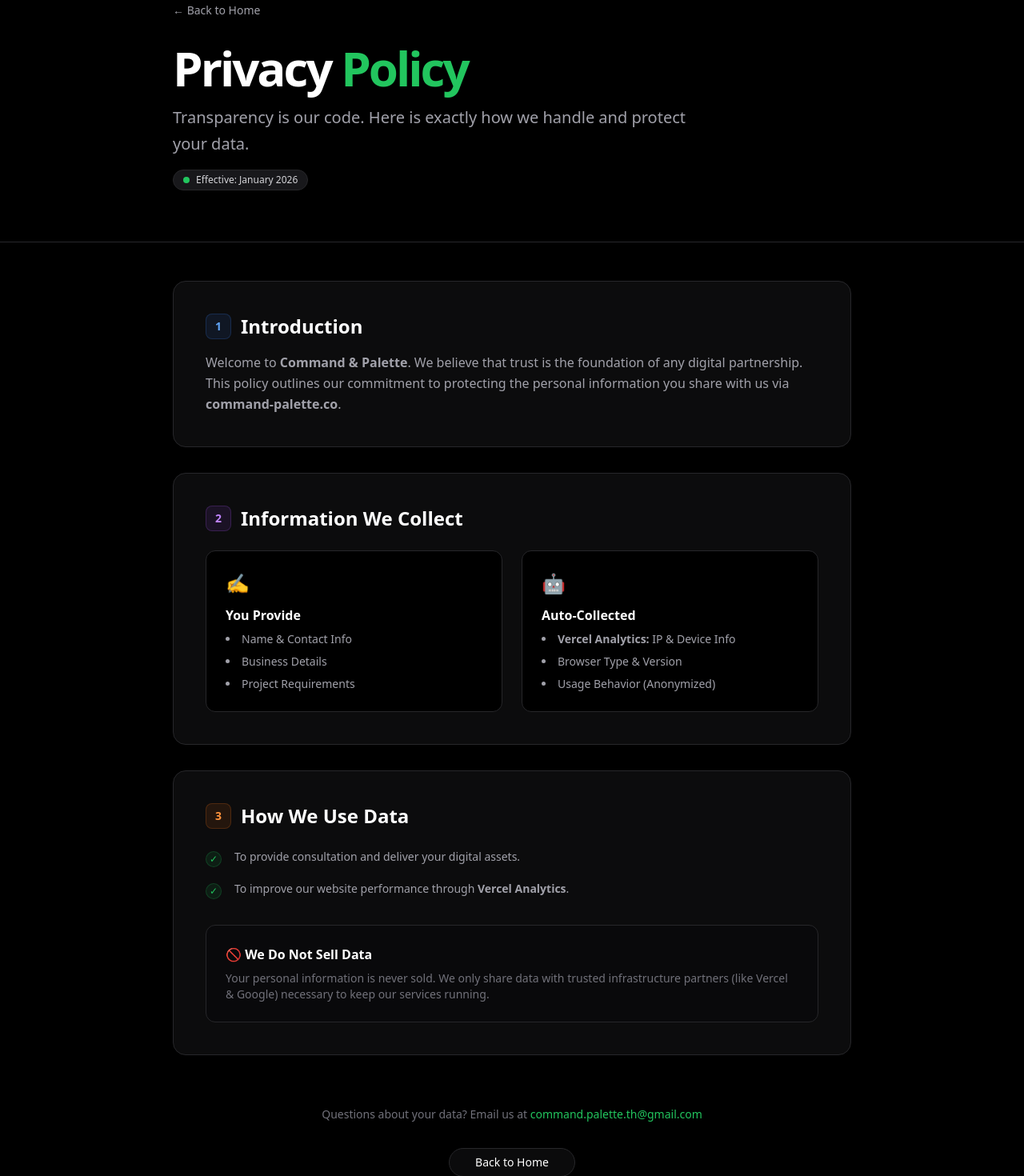
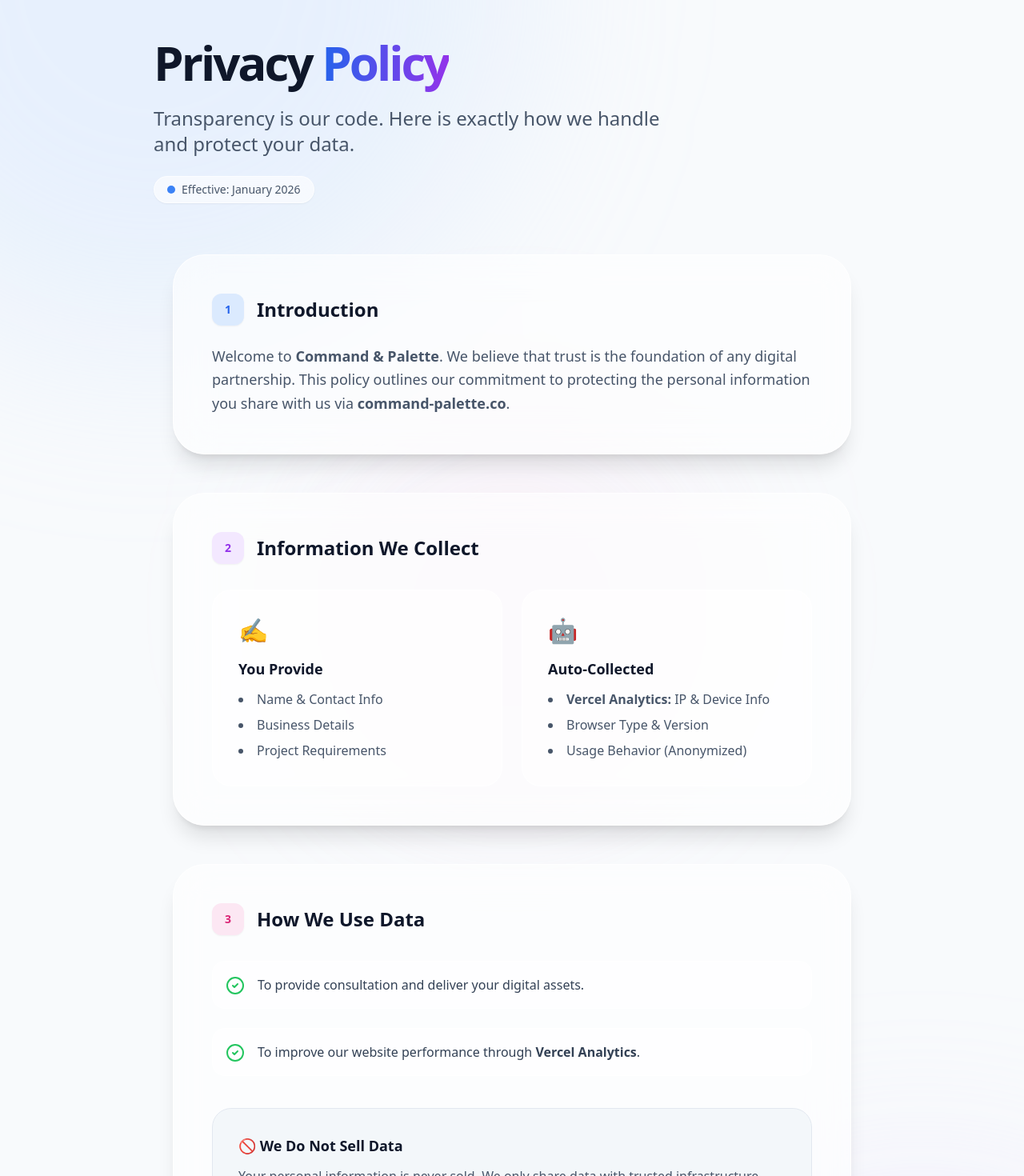
Before and after one commit to commandpaletteth/command-palette-web, a Next.js app: page /privacy in a window 1280 px wide. Shown: the part 80-1550 px from the top of the page at 80% size. Built offline with nearby package versions, Linux system fonts and the light colour scheme.

Commit message:
Update Privacy page: Liquid Glass design

```diff
--- a/app/privacy/page.tsx
+++ b/app/privacy/page.tsx
@@ -1,6 +1,7 @@
 import type { Metadata } from "next";
 import Link from "next/link";
 import { Button } from "@/components/ui/button";
+import { ArrowLeft, Shield, FileText, Share2, CheckCircle2, AlertTriangle } from "lucide-react";
 
 export const metadata: Metadata = {
   title: "Privacy Policy | Command & Palette",
@@ -9,69 +10,84 @@
 
 export default function PrivacyPage() {
   return (
-    <div className="min-h-screen bg-black font-sans text-white">
+    <div className="min-h-screen bg-slate-50 font-sans text-slate-900 selection:bg-purple-100/50 overflow-hidden relative flex flex-col">
 
-      {/* 1. Hero Header */}
-      <div className="border-b border-zinc-800 pt-20 pb-16 bg-black">
-        <div className="container mx-auto px-6 max-w-4xl">
-          <Link href="/" className="inline-flex items-center text-sm text-zinc-400 hover:text-white mb-8 transition-colors">
-              ← Back to Home
-          </Link>
-          <div className="space-y-4">
-            <h1 className="text-4xl md:text-6xl font-bold tracking-tighter text-white">
-              Privacy <span className="text-green-500">Policy</span>
+      {/* === 1. Ambient Background (พื้นหลังกระจก Fluid) === */}
+      <div className="absolute inset-0 z-0 pointer-events-none overflow-hidden">
+        <div className="absolute top-[-20%] left-[-20%] w-[70vw] h-[70vw] rounded-full bg-blue-200/30 blur-[120px] animate-pulse-slow mix-blend-multiply" />
+        <div className="absolute bottom-[-20%] right-[-20%] w-[60vw] h-[60vw] rounded-full bg-purple-200/30 blur-[120px] animate-pulse-slow delay-700 mix-blend-multiply" />
+        <div className="absolute top-[30%] left-[30%] w-[40vw] h-[40vw] rounded-full bg-pink-200/20 blur-[100px] animate-pulse-slow delay-1000 mix-blend-multiply" />
+      </div>
+
+      {/* Navbar Back Button */}
+      <div className="fixed top-6 left-6 z-50">
+        <Link href="/">
+            <Button variant="ghost" className="bg-white/40 backdrop-blur-md hover:bg-white/60 rounded-full gap-2 text-slate-700 border border-white/50 shadow-sm">
+                <ArrowLeft className="w-4 h-4" /> Back to Home
+            </Button>
+        </Link>
+      </div>
+
+      {/* === 2. Hero Header === */}
+      <section className="relative z-10 pt-32 pb-16 px-6 text-center md:text-left">
+        <div className="container mx-auto max-w-4xl">
+          <div className="space-y-6">
+            <h1 className="text-4xl md:text-6xl font-bold tracking-tighter text-slate-900 leading-tight">
+              Privacy <span className="text-transparent bg-clip-text bg-gradient-to-r from-blue-600 to-purple-600">Policy</span>
             </h1>
-            <p className="text-xl text-zinc-400 max-w-2xl leading-relaxed">
+            <p className="text-xl md:text-2xl text-slate-600 max-w-2xl leading-relaxed">
               Transparency is our code. Here is exactly how we handle and protect your data.
             </p>
-            <div className="inline-flex items-center gap-2 px-3 py-1 rounded-full bg-zinc-900 text-xs font-medium text-zinc-300 border border-zinc-800 mt-4">
-              <span className="relative flex h-2 w-2">
-                <span className="animate-ping absolute inline-flex h-full w-full rounded-full bg-green-400 opacity-75"></span>
-                <span className="relative inline-flex rounded-full h-2 w-2 bg-green-500"></span>
+
+            {/* Effective Date Badge */}
+            <div className="inline-flex items-center gap-2 px-4 py-1.5 rounded-full bg-white/60 backdrop-blur-md border border-white/60 text-sm font-medium text-slate-600 shadow-sm mt-4">
+              <span className="relative flex h-2.5 w-2.5">
+                <span className="animate-ping absolute inline-flex h-full w-full rounded-full bg-blue-400 opacity-75"></span>
+                <span className="relative inline-flex rounded-full h-2.5 w-2.5 bg-blue-500"></span>
               </span>
               Effective: January 2026
             </div>
           </div>
         </div>
-      </div>
+      </section>
 
-      {/* 2. Content Section */}
-      <div className="container mx-auto px-6 py-12 max-w-4xl">
-        <div className="space-y-8">
+      {/* === 3. Content Section (Glass Cards) === */}
+      <div className="relative z-10 container mx-auto px-6 pb-24 max-w-4xl">
+        <div className="space-y-12">
 
           {/* Section 1: Introduction */}
-          <div className="bg-zinc-900/50 border border-zinc-800 rounded-2xl p-8 md:p-10">
-            <h2 className="text-2xl font-bold mb-4 flex items-center gap-3 text-white">
-              <span className="flex items-center justify-center w-8 h-8 rounded-lg bg-blue-500/10 text-blue-400 text-sm border border-blue-500/20">1</span>
+          <div className="bg-white/60 backdrop-blur-xl border border-white/80 rounded-[2.5rem] p-8 md:p-12 shadow-xl">
+            <h2 className="text-2xl font-bold mb-6 flex items-center gap-4 text-slate-900">
+              <span className="flex items-center justify-center w-10 h-10 rounded-xl bg-blue-100 text-blue-600 text-sm font-bold shadow-sm">1</span>
               Introduction
             </h2>
-            <p className="text-zinc-400 leading-relaxed">
+            <p className="text-slate-600 leading-relaxed text-lg">
               Welcome to <strong>Command & Palette</strong>. We believe that trust is the foundation of any digital partnership. This policy outlines our commitment to protecting the personal information you share with us via <strong>command-palette.co</strong>.
             </p>
           </div>
 
           {/* Section 2: Data Collection */}
-          <div className="bg-zinc-900/50 border border-zinc-800 rounded-2xl p-8 md:p-10">
-            <h2 className="text-2xl font-bold mb-6 flex items-center gap-3 text-white">
-              <span className="flex items-center justify-center w-8 h-8 rounded-lg bg-purple-500/10 text-purple-400 text-sm border border-purple-500/20">2</span>
+          <div className="bg-white/60 backdrop-blur-xl border border-white/80 rounded-[2.5rem] p-8 md:p-12 shadow-xl">
+            <h2 className="text-2xl font-bold mb-8 flex items-center gap-4 text-slate-900">
+              <span className="flex items-center justify-center w-10 h-10 rounded-xl bg-purple-100 text-purple-600 text-sm font-bold shadow-sm">2</span>
               Information We Collect
             </h2>
             <div className="grid md:grid-cols-2 gap-6">
               {/* Box 1 */}
-              <div className="p-6 rounded-xl bg-black border border-zinc-800">
-                <div className="text-2xl mb-3">✍️</div>
-                <h3 className="font-semibold text-white mb-2">You Provide</h3>
-                <ul className="text-sm text-zinc-400 space-y-2 list-disc list-inside">
+              <div className="p-8 rounded-3xl bg-white/50 border border-white/60 hover:bg-white/70 transition-colors">
+                <div className="text-3xl mb-4">✍️</div>
+                <h3 className="font-bold text-slate-900 mb-3 text-lg">You Provide</h3>
+                <ul className="text-slate-600 space-y-2 list-disc list-inside">
                   <li>Name & Contact Info</li>
                   <li>Business Details</li>
                   <li>Project Requirements</li>
                 </ul>
               </div>
               {/* Box 2 */}
-              <div className="p-6 rounded-xl bg-black border border-zinc-800">
-                <div className="text-2xl mb-3">🤖</div>
-                <h3 className="font-semibold text-white mb-2">Auto-Collected</h3>
-                <ul className="text-sm text-zinc-400 space-y-2 list-disc list-inside">
+              <div className="p-8 rounded-3xl bg-white/50 border border-white/60 hover:bg-white/70 transition-colors">
+                <div className="text-3xl mb-4">🤖</div>
+                <h3 className="font-bold text-slate-900 mb-3 text-lg">Auto-Collected</h3>
+                <ul className="text-slate-600 space-y-2 list-disc list-inside">
                   <li><strong>Vercel Analytics:</strong> IP & Device Info</li>
                   <li>Browser Type & Version</li>
                   <li>Usage Behavior (Anonymized)</li>
@@ -81,40 +97,42 @@
           </div>
 
           {/* Section 3: Usage & Sharing */}
-          <div className="bg-zinc-900/50 border border-zinc-800 rounded-2xl p-8 md:p-10">
-             <h2 className="text-2xl font-bold mb-6 flex items-center gap-3 text-white">
-              <span className="flex items-center justify-center w-8 h-8 rounded-lg bg-orange-500/10 text-orange-400 text-sm border border-orange-500/20">3</span>
+          <div className="bg-white/60 backdrop-blur-xl border border-white/80 rounded-[2.5rem] p-8 md:p-12 shadow-xl">
+             <h2 className="text-2xl font-bold mb-8 flex items-center gap-4 text-slate-900">
+              <span className="flex items-center justify-center w-10 h-10 rounded-xl bg-pink-100 text-pink-600 text-sm font-bold shadow-sm">3</span>
               How We Use Data
             </h2>
 
-            <div className="space-y-4">
-                <div className="flex gap-4 items-start">
-                    <div className="mt-1 h-5 w-5 rounded-full bg-green-500/10 text-green-500 flex items-center justify-center shrink-0 text-xs border border-green-500/20">✓</div>
-                    <p className="text-zinc-400 text-sm leading-relaxed">To provide consultation and deliver your digital assets.</p>
+            <div className="space-y-6">
+                <div className="flex gap-4 items-start p-4 rounded-2xl bg-white/40 border border-white/50">
+                    <CheckCircle2 className="w-6 h-6 text-green-500 shrink-0 mt-0.5" />
+                    <p className="text-slate-700 leading-relaxed font-medium">To provide consultation and deliver your digital assets.</p>
                 </div>
-                <div className="flex gap-4 items-start">
-                    <div className="mt-1 h-5 w-5 rounded-full bg-green-500/10 text-green-500 flex items-center justify-center shrink-0 text-xs border border-green-500/20">✓</div>
-                    <p className="text-zinc-400 text-sm leading-relaxed">To improve our website performance through <strong>Vercel Analytics</strong>.</p>
+                <div className="flex gap-4 items-start p-4 rounded-2xl bg-white/40 border border-white/50">
+                    <CheckCircle2 className="w-6 h-6 text-green-500 shrink-0 mt-0.5" />
+                    <p className="text-slate-700 leading-relaxed font-medium">To improve our website performance through <strong>Vercel Analytics</strong>.</p>
                 </div>
             </div>
 
-            <div className="mt-8 p-6 bg-zinc-950 rounded-xl border border-zinc-800">
-                <h3 className="font-bold text-white mb-2 flex items-center gap-2">
+            <div className="mt-10 p-8 bg-slate-100/80 rounded-3xl border border-slate-200">
+                <h3 className="font-bold text-slate-900 mb-3 flex items-center gap-2 text-lg">
                     🚫 We Do Not Sell Data
                 </h3>
-                <p className="text-sm text-zinc-500">
+                <p className="text-slate-600">
                     Your personal information is never sold. We only share data with trusted infrastructure partners (like Vercel & Google) necessary to keep our services running.
                 </p>
             </div>
           </div>
 
           {/* Footer Note */}
-          <div className="text-center pt-8 pb-12">
-            <p className="text-sm text-zinc-500 mb-8">
-              Questions about your data? Email us at <a href="mailto:command.palette.th@gmail.com" className="text-green-500 hover:underline">command.palette.th@gmail.com</a>
+          <div className="text-center pt-8">
+            <p className="text-slate-500 mb-8 font-medium">
+              Questions about your data? Email us at <a href="mailto:command.palette.th@gmail.com" className="text-blue-600 hover:underline font-bold">command.palette.th@gmail.com</a>
             </p>
             <Link href="/">
-              <Button variant="outline" className="rounded-full px-8 border-zinc-700 text-white hover:bg-zinc-800 hover:text-white bg-transparent">Back to Home</Button>
+              <Button variant="outline" className="rounded-full px-8 h-12 text-base border-slate-300 bg-white/40 hover:bg-white/60 text-slate-700 backdrop-blur-sm">
+                 Back to Home
+              </Button>
             </Link>
           </div>
 
```
